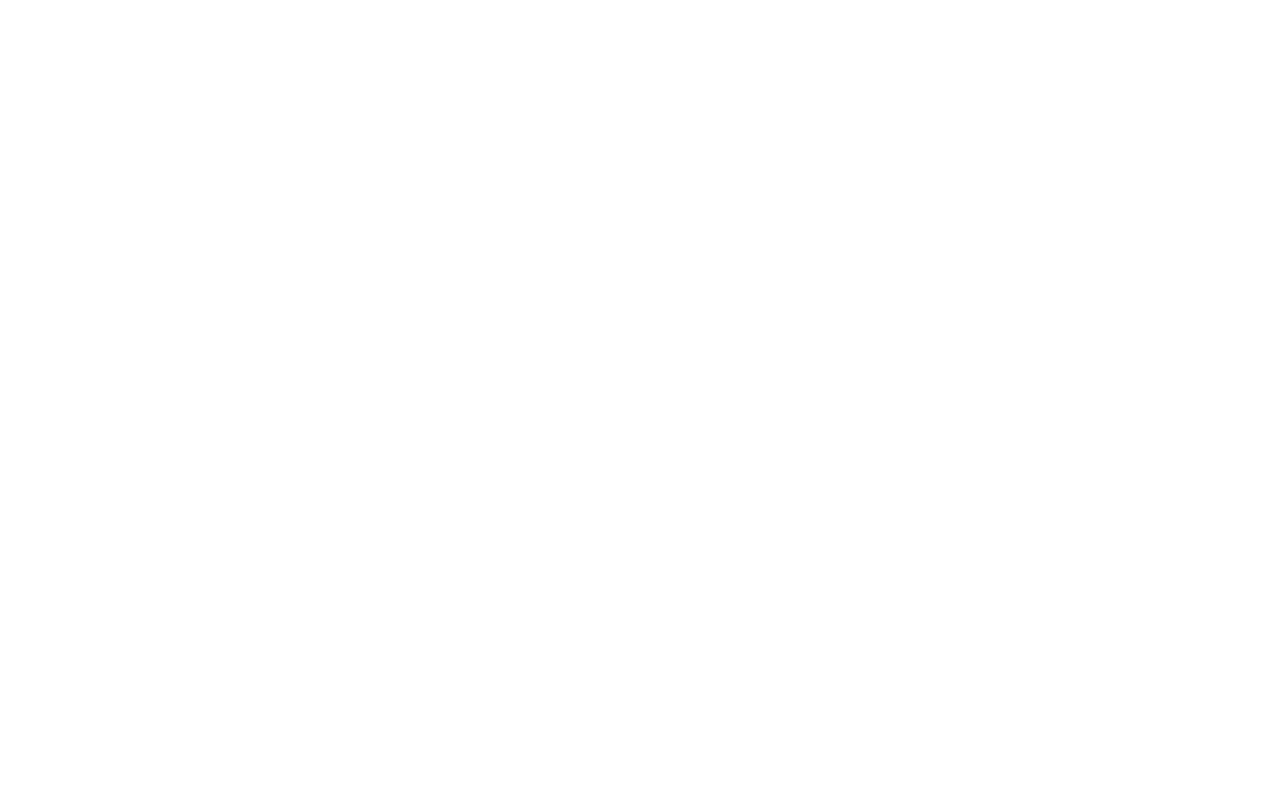
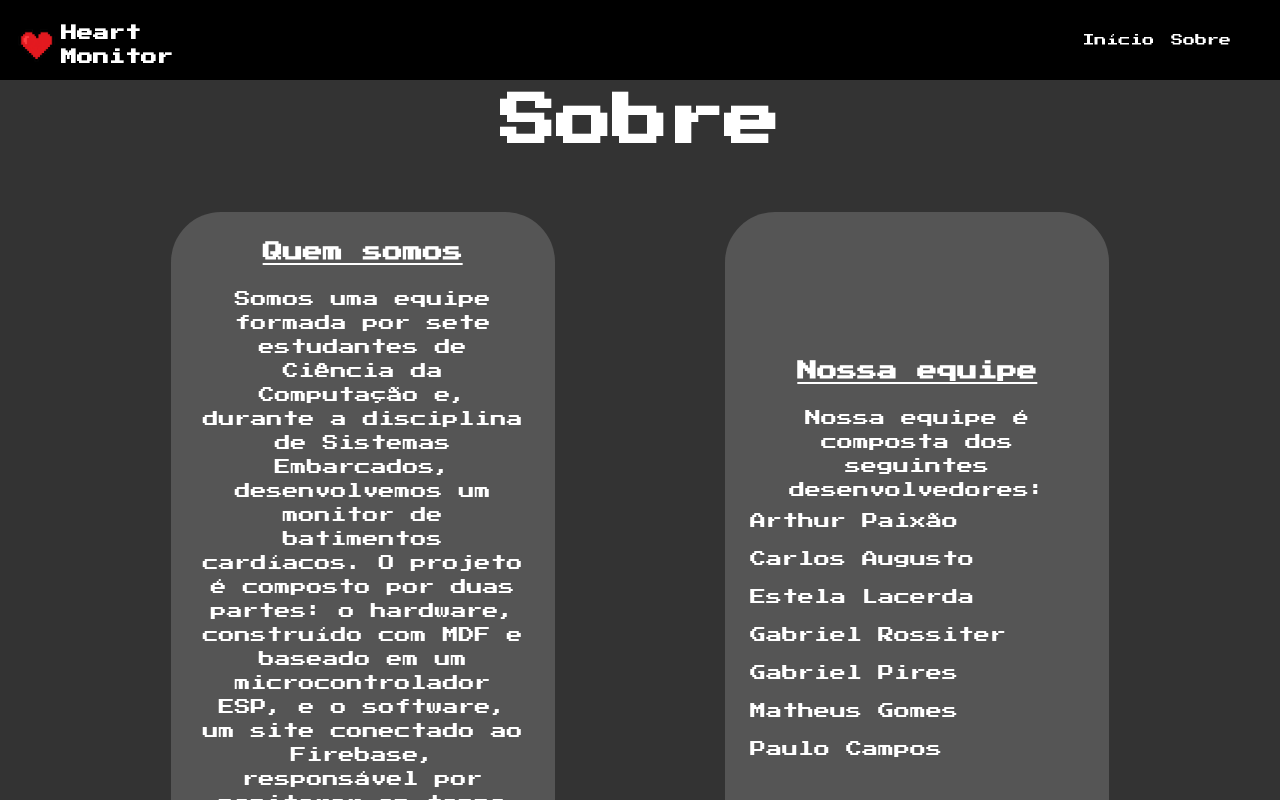
Before and after one commit to EstelaLacerda/Frontend-Heart-Monitor, a React (Create React App) app in the folder h-m-front/: page /about in a window 1280 px wide. Before the commit this address had no page. Shown: the top 800 px of the page. Built offline with nearby package versions, Linux system fonts and the light colour scheme.

Commit message:
release: v1.0

```diff
--- a/h-m-front/src/App.js
+++ b/h-m-front/src/App.js
@@ -1,6 +1,7 @@
 import { BrowserRouter as Router, Route, Routes } from "react-router-dom";
 import Home from "./Pages/Home";
 import Graphic from "./Pages/Graphic";
+import About from "./Pages/About";
 
 export default function App() {
   return (
@@ -8,6 +9,7 @@
       <Routes>
         <Route path="/" element={<Home />} />
         <Route path="/graphics" element={<Graphic />} />
+        <Route path="/about" element={<About />} />
       </Routes>
     </Router>
   );
--- a/h-m-front/src/Components/Header/index.js
+++ b/h-m-front/src/Components/Header/index.js
@@ -13,7 +13,7 @@
                 </div>
                 <div className={styles.rightSide}>
                     <span className={styles.links} onClick={() => navigate('/')}>Início</span>
-                    <span className={styles.links} onClick={() => navigate('/sobre')}>Sobre</span>
+                    <span className={styles.links} onClick={() => navigate('/about')}>Sobre</span>
                 </div>
             </div>
         </div>
--- /dev/null
+++ b/h-m-front/src/Pages/About/About.module.css
@@ -0,0 +1,95 @@
+@import url('https://fonts.googleapis.com/css2?family=Press+Start+2P&display=swap');
+
+.container {
+    font-family: 'Press Start 2P', cursive;
+    background-color: #333;
+    color: #FFF;
+}
+
+.content {
+    min-height: 83vh;
+    display: flex;
+    flex-direction: column;
+    gap: 3rem;
+    justify-content: center;
+    text-align: center;
+    align-items: center;
+}
+
+.title {
+    font-size: 7vh;
+    font-weight: 900;
+}
+
+.blocks {
+    width: 100%;
+    display: flex;
+    flex-wrap: wrap;
+    justify-content: space-evenly;
+}
+
+.block {
+    background-color: #555;
+    width: 30%;
+    min-width: 250px;
+    height: auto;
+    min-height: 45vh;
+    display: flex;
+    flex-direction: column;
+    justify-content: center;
+    align-items: center;
+    text-align: center;
+    border-radius: 50px;
+    padding: 25px;
+    margin-bottom: 20px;
+}
+
+.blockTitle {
+    font-size: 2.5vh;
+    font-weight: 900;
+    text-decoration: underline;
+}
+
+.blockText {
+    font-size: 2vh;
+    margin-top: 20px
+}
+
+.block ul {
+    list-style: none;
+    text-align: justify;
+}
+
+.block ul li {
+    padding-top: 7px;
+    padding-bottom: 7px;
+}
+
+.block a {
+    color: #fff;
+    text-decoration: none;
+    position: relative;
+    transition: color 0.2s ease-in-out;
+}
+
+.block a::after {
+    content: '';
+    position: absolute;
+    width: 100%;
+    height: 2px;
+    background: #ff0000;
+    left: 0;
+    bottom: -5px;
+    transform: scaleX(0);
+    transform-origin: left;
+    transition: transform 0.3s ease-in-out;
+}
+
+.block a:hover {
+    cursor: pointer;
+    color: #ff0000
+}
+
+.block a:hover::after {
+    transform: scaleX(1);
+}
--- /dev/null
+++ b/h-m-front/src/Pages/About/index.js
@@ -0,0 +1,47 @@
+import Footer from "../../Components/Footer";
+import Header from "../../Components/Header";
+import styles from "./About.module.css";
+
+export default function About() {
+    return (
+        <>
+            <div className={styles.container}>
+                <Header />
+                <div className={styles.content}>
+                    <div className={styles.title}>Sobre</div>
+                    <div className={styles.blocks}>
+                        <div className={styles.block}>
+                            <div className={styles.blockTitle}>Quem somos</div>
+                            <p className={styles.blockText}>
+                                Somos uma equipe formada por sete estudantes de
+                                Ciência da Computação e, durante a disciplina de
+                                Sistemas Embarcados, desenvolvemos um monitor
+                                de batimentos cardíacos. O projeto é composto
+                                por duas partes: o hardware, construído com MDF e
+                                baseado em um microcontrolador ESP, e o software,
+                                um site conectado ao Firebase, responsável por
+                                monitorar em tempo real os batimentos cardíacos do usuário.
+                            </p>
+                        </div>
+                        <div className={styles.block}>
+                            <div className={styles.blockTitle}>Nossa equipe</div>
+                            <p className={styles.blockText}>
+                                Nossa equipe é composta dos seguintes desenvolvedores:
+                                <ul>
+                                    <li><a href="https://github.com/ArthurPaixaoTelles" target="_blank">Arthur Paixão</a></li>
+                                    <li><a href="https://github.com/CarlosAugustoP" target="_blank">Carlos Augusto</a></li>
+                                    <li><a href="https://github.com/EstelaLacerda" target="_blank">Estela Lacerda</a></li>
+                                    <li><a href="https://github.com/grossiter04" target="_blank">Gabriel Rossiter</a></li>
+                                    <li><a href="https://github.com/gabrielpires-1" target="_blank">Gabriel Pires</a></li>
+                                    <li><a href="https://github.com/MatheusGom" target="_blank">Matheus Gomes</a></li>
+                                    <li><a href="https://github.com/paulo-campos-57" target="_blank">Paulo Campos</a></li>
+                                </ul>
+                            </p>
+                        </div>
+                    </div>
+                </div>
+                <Footer />
+            </div>
+        </>
+    );
+}
```
